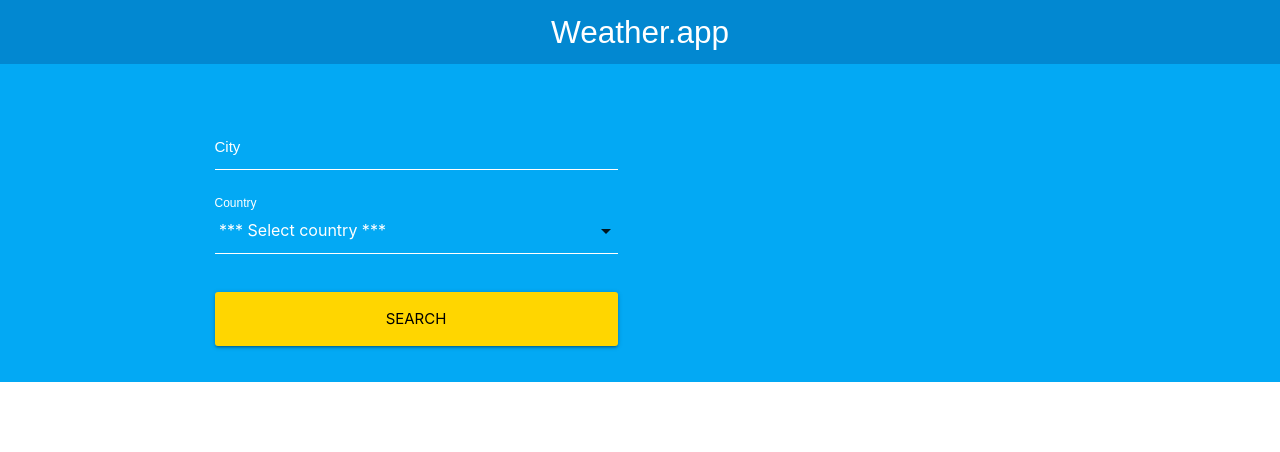
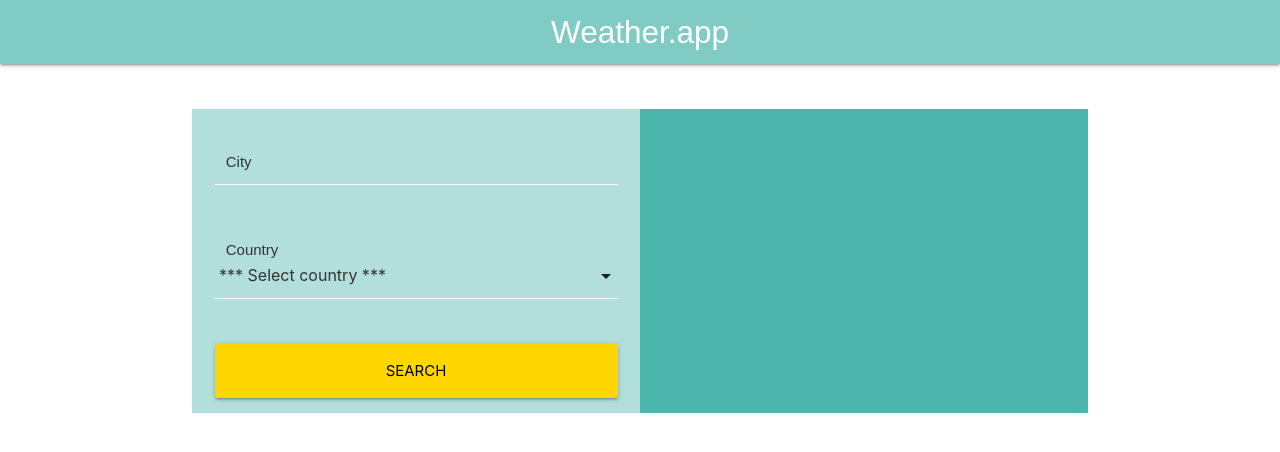
Before and after one commit to IronHack-MERN/weather, a React (Create React App) app: page / in a window 1280 px wide. Shown: the top 452 px of the page. Built offline with nearby package versions, Linux system fonts and the light colour scheme.

Commit message:
UPDATE style

```diff
--- a/src/App.js
+++ b/src/App.js
@@ -52,9 +52,9 @@ function App() {
     <Fragment>
       <Header title="Weather.app" />
       <div className='contenedor-form'>
-        <div className='container'>
+        <div className='container teal lighten-2'>
           <div className='row'>
-            <div className='col m6 s12'>
+            <div className='col m6 s12 teal lighten-4'>
               <Form
                 search = {search}
                 setSearch = {setSearch}
--- a/src/components/Form.js
+++ b/src/components/Form.js
@@ -1,9 +1,8 @@
 import React, { useState } from "react";
-import Error from './Error';
-import PropTypes from 'prop-types';
+import Error from "./Error";
+import PropTypes from "prop-types";
 
 const Form = ({ search, setSearch, setConsult }) => {
-
   const [error, setError] = useState(false);
   const { city, country } = search;
 
@@ -16,7 +15,7 @@ const Form = ({ search, setSearch, setConsult }) => {
 
   const handleSubmit = (e) => {
     e.preventDefault();
-    if(city.trim() === '' || country.trim() === ''){
+    if (city.trim() === "" || country.trim() === "") {
       setError(true);
       return;
     }
@@ -27,12 +26,12 @@ const Form = ({ search, setSearch, setConsult }) => {
   };
 
   return (
-    <form
-      onSubmit={handleSubmit}
-    >
-    {error ? <Error message='All fields required'/> : null }
+    <form onSubmit={handleSubmit}>
+      {error ? <Error message="All fields required" /> : null}
       <div className="input-field col s12">
+        <div class="input-field">
           <input
+            className="validate"
             type="text"
             name="city"
             id="city"
@@ -41,7 +40,9 @@ const Form = ({ search, setSearch, setConsult }) => {
           />
           <label htmlFor="city">City</label>
         </div>
+      </div>
       <div className="input-field col s12">
+        <div class="input-field">
           <select
             name="country"
             id="country"
@@ -57,13 +58,14 @@ const Form = ({ search, setSearch, setConsult }) => {
             <option value="ES">España</option>
             <option value="PE">Perú</option>
           </select>
-        <label htmlFor="city">Country</label>
+          <label htmlFor="email">Country</label>
         </div>
-      <div className='input-field col s12'>
+      </div>
+      <div className="input-field col s12">
         <input
-          type='submit'
-          value='Search'
-          className='waves-effect waves-light btn-large btn-block yellow accent-4'
+          type="submit"
+          value="Search"
+          className="waves-effect waves-light btn-large btn-block yellow accent-4"
         />
       </div>
     </form>
@@ -74,6 +76,6 @@ Form.propTypes = {
   search: PropTypes.object.isRequired,
   setSearch: PropTypes.func.isRequired,
   setConsult: PropTypes.func.isRequired,
-}
+};
 
 export default Form;
--- a/src/components/Header.js
+++ b/src/components/Header.js
@@ -4,7 +4,7 @@ import PropTypes from 'prop-types';
 const Header = ({ title }) => {
   return (
     <nav>
-      <div className="nav-wrapper light-blue darken-2">
+      <div className="nav-wrapper teal lighten-3">
         <a href="#!" className="brand-logo">
           {title}
         </a>
--- a/src/components/Weather.js
+++ b/src/components/Weather.js
@@ -15,18 +15,13 @@ const Weather = ({ result }) => {
       <div className='black-text'>
         <h2>{name}'s Weather</h2>
         <p className='temperatura'>
-          { parseFloat( main.temp - kelvin, 10 ).toFixed(1) }
-          <span>&#x2103;</span>
+          { parseFloat( main.temp - kelvin, 10 ).toFixed(1) }&#176;
         </p>
         <p className='temperatura-max'>
-          Max:
-          { parseFloat( main.temp_max - kelvin, 10 ).toFixed(1) }
-          <span>&#x2103;</span>
+          { parseFloat( main.temp_max - kelvin, 10 ).toFixed(1) }&#176;
         </p>
         <p className='temperatura-min'>
-          Min:
-          { parseFloat( main.temp_min - kelvin, 10 ).toFixed(1) }
-          <span>&#x2103;</span>
+          { parseFloat( main.temp_min - kelvin, 10 ).toFixed(1) }&#176;
         </p>
       </div>
     </div>
--- a/src/index.css
+++ b/src/index.css
@@ -2,6 +2,7 @@ body {
   margin: 0;
   padding: 0;
   font-family: sans-serif;
+  color: #333333;
 }
 nav .brand-logo {
   display: block;
@@ -9,11 +10,12 @@ nav .brand-logo {
   position: relative;
 }
 .input-field label {
-  color: white;
+  color: #333333;
+  font-size: 1rem;
 }
 
 .input-field input[type=text]:focus + label {
-  color: white;
+  color: #333333;
 }
 
 .input-field input[type=text]:focus {
@@ -23,7 +25,7 @@ nav .brand-logo {
 
 input[type=text]:not(.browser-default) {
   border-bottom: 1px solid white;
-  color: white;
+  color: #333333;
 }
 input[type=text]:not(.browser-default):focus:not([readonly]) {
   border-bottom: 1px solid white;
@@ -36,7 +38,8 @@ input[type=text]:not(.browser-default):focus:not([readonly]) + label {
 
 .contenedor-form {
   padding: 3rem 0 1px 0;
-  background-color: #03a9f4;
+  height: 100%;
+  margin: 0 auto;
 }
 .mensaje {
   text-align: center;
@@ -91,3 +94,7 @@ input[type=text]:not(.browser-default):focus:not([readonly]) + label {
   text-align: center!important;
   color: #FFF!important;
 }
+
+.black-text{
+  color: #333333;
+}
```
Lines whose indentation alone changed are shown as unchanged.
